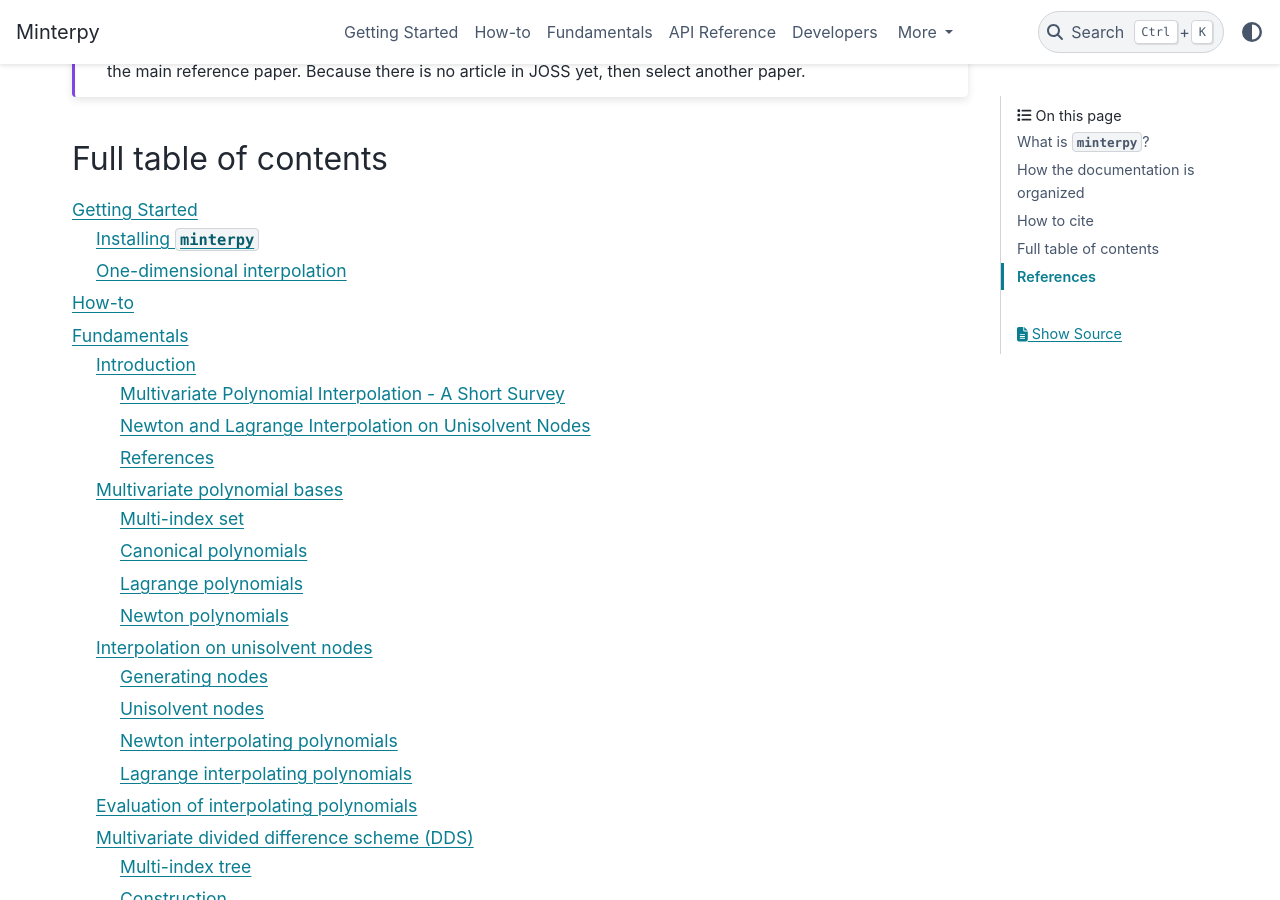
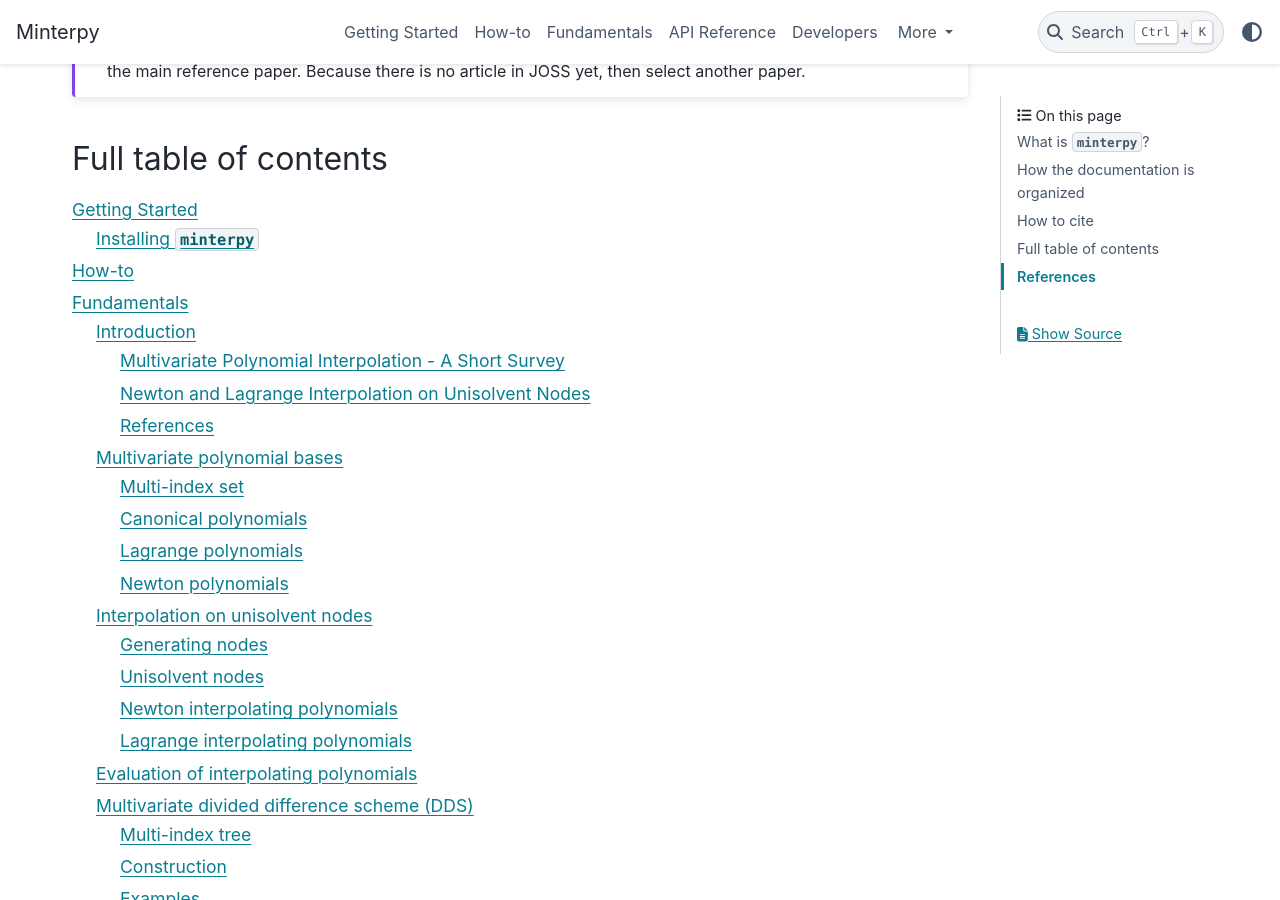
Before and after one commit to casus/minterpy, a Sphinx documentation site: the page built from docs/index.rst, in a window 1280 px wide and 900 px high, scrolled down 1403 px. Built offline with Sphinx 7.4.7 and the PyData theme 0.15.4, drawn with Linux system fonts in a browser that asks for light colours; pages that are not in the unit, such as notebooks, are missing from menus; cross-references to code outside the pages are shown as plain code; part of the change alters nothing that is shown.

```diff
--- a/docs/conf.py
+++ b/docs/conf.py
@@ -35,7 +35,8 @@ extensions = [
     "sphinx.ext.intersphinx",
     "sphinx.ext.todo",
     "sphinx.ext.autosectionlabel",
-    "sphinxcontrib.bibtex"
+    "sphinxcontrib.bibtex",
+    "nbsphinx"
 ]
 
 
@@ -73,6 +74,9 @@ default_role = "autolink"
 # Make sure label sections are unique
 autosectionlabel_prefix_document = True
 
+# Math configurations
+math_eqref_format = 'Eq. ({number})'
+
 # -- Options for HTML output -------------------------------------------------
 
 # The theme to use for HTML and HTML Help pages.  See the documentation for
--- a/docs/getting-started/one-dimensional-interpolation.rst
+++ /dev/null
@@ -1,3 +0,0 @@
-#############################
-One-dimensional interpolation
-#############################
```
